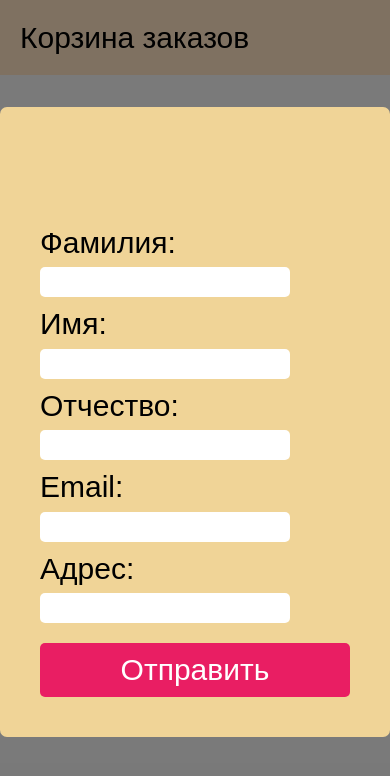
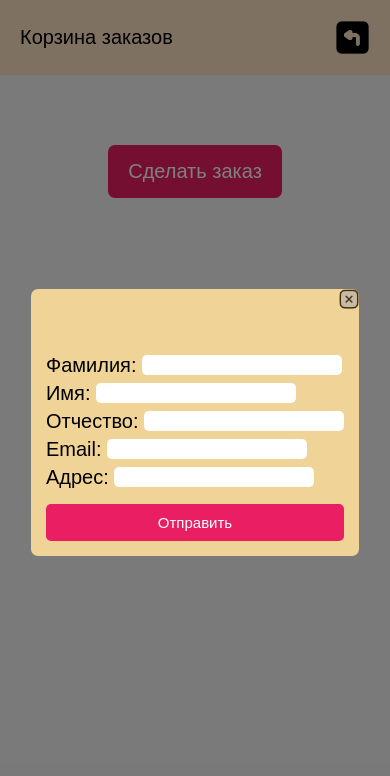
Before and after one commit to Kristina0606/work-with-localStorage, a plain HTML site: page index1.html in a window 390 px wide. Both pictures are taken after a click on the button "Сделать заказ". Drawn offline with Linux system fonts and the light colour scheme.

Commit message:
feat: added simplest styles for mobile version

```diff
--- a/style.css
+++ b/style.css
@@ -196,6 +196,46 @@
     margin-top: 10px;
 }
 
-@media (max-width 500px) {
+@media (min-width: 320px) and (max-width: 768px) {
+    *{
+        font-size: 20px;
+    }
+    .card {
+        font-size: 20px;
+    }
+    .close-modal {
 
+            width: 20px;
+            height: 20px;
+
+        }
+
+
+
+        form {
+
+            gap: 5px;
+            padding: 15px;
+            font-size: 15px;
+        }
+
+        input {
+            border: none;
+            border-radius: 5px;
+            height: 20px;
+            width: 200px;
+        }
+
+        .active {
+            z-index: 1;
+            position: fixed;
+            top: 0;
+            left: 0;
+            width: 100%;
+            height: 100vh;
+            background: rgba(0, 0, 0, 0.5);
+            display: flex;
+            align-items: center;
+            justify-content: center;
+        }
 }
```
Also changed, not shown: images/back-arrow_5450429.png (added), images/close.png (added), images/shopping-cart_996602.png (added).
